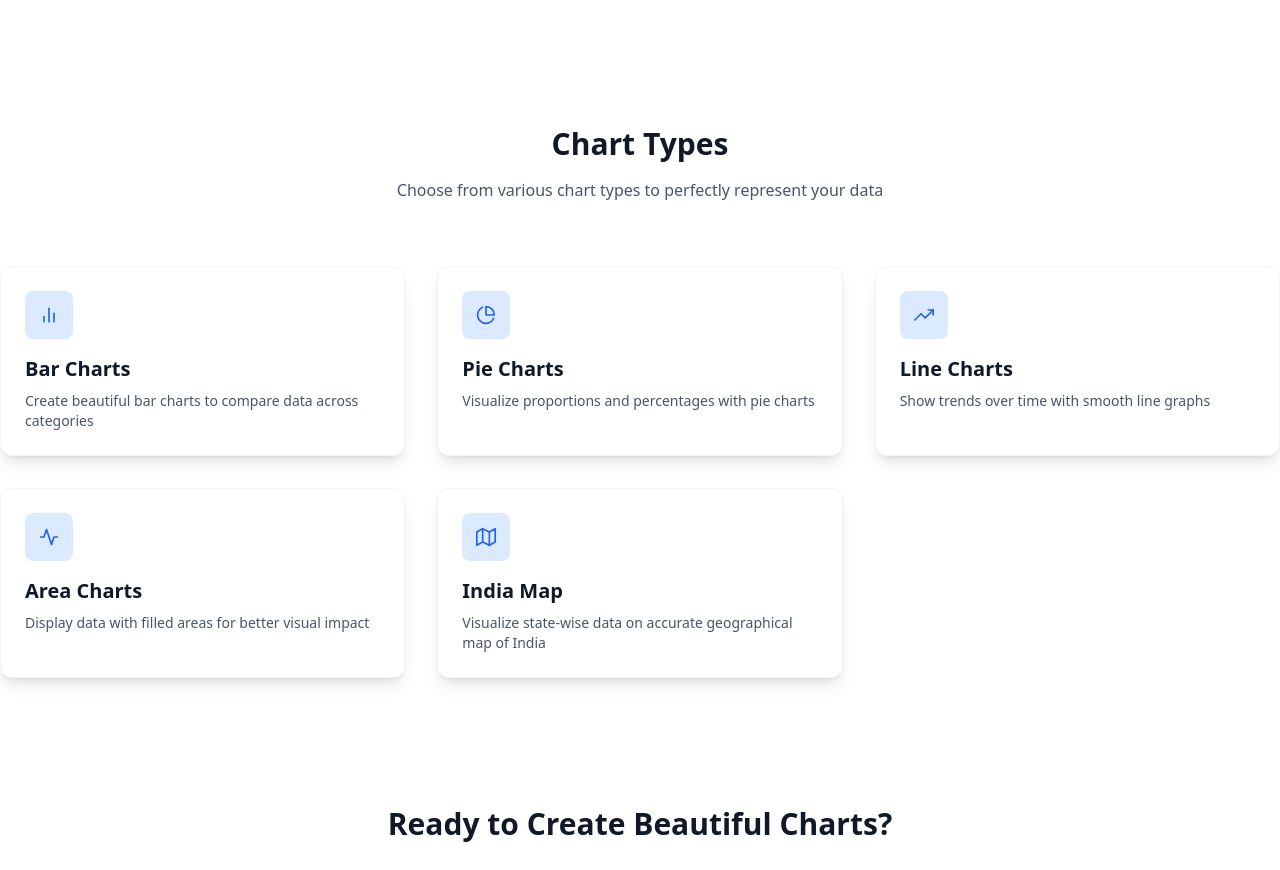
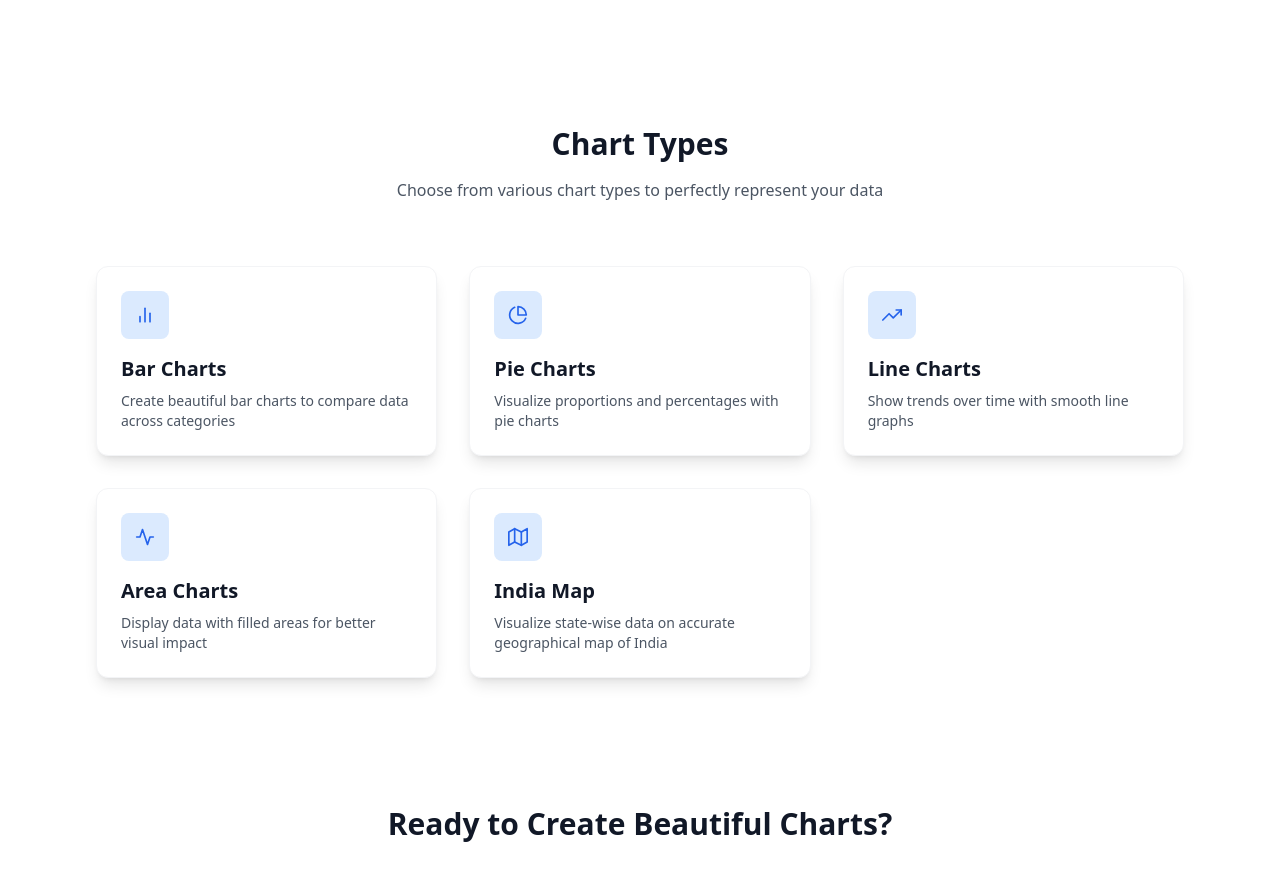
Before and after one commit to subhajitlucky/chitraData, a React (Vite) app: page / in a window 1280 px wide. Shown: the part 426-1296 px from the top of the page. Built offline with nearby package versions, Linux system fonts and the light colour scheme.

Commit message:
fixing landing page

```diff
--- a/src/components/LandingPage.tsx
+++ b/src/components/LandingPage.tsx
@@ -79,6 +79,7 @@
         animate={{ opacity: 1 }}
         transition={{ delay: 0.8, duration: 0.5 }}
       >
+        <div className="max-w-6xl mx-auto px-4 sm:px-6 lg:px-8">
           <div className="text-center mb-16">
             <h2 className="text-3xl font-bold mb-4">Chart Types</h2>
             <p className="text-gray-600 dark:text-gray-400 max-w-xl mx-auto">
@@ -111,6 +112,7 @@
               </motion.div>
             ))}
           </motion.div>
+        </div>
       </motion.section>
 
       {/* CTA Section */}
```
Lines whose indentation alone changed are shown as unchanged.
